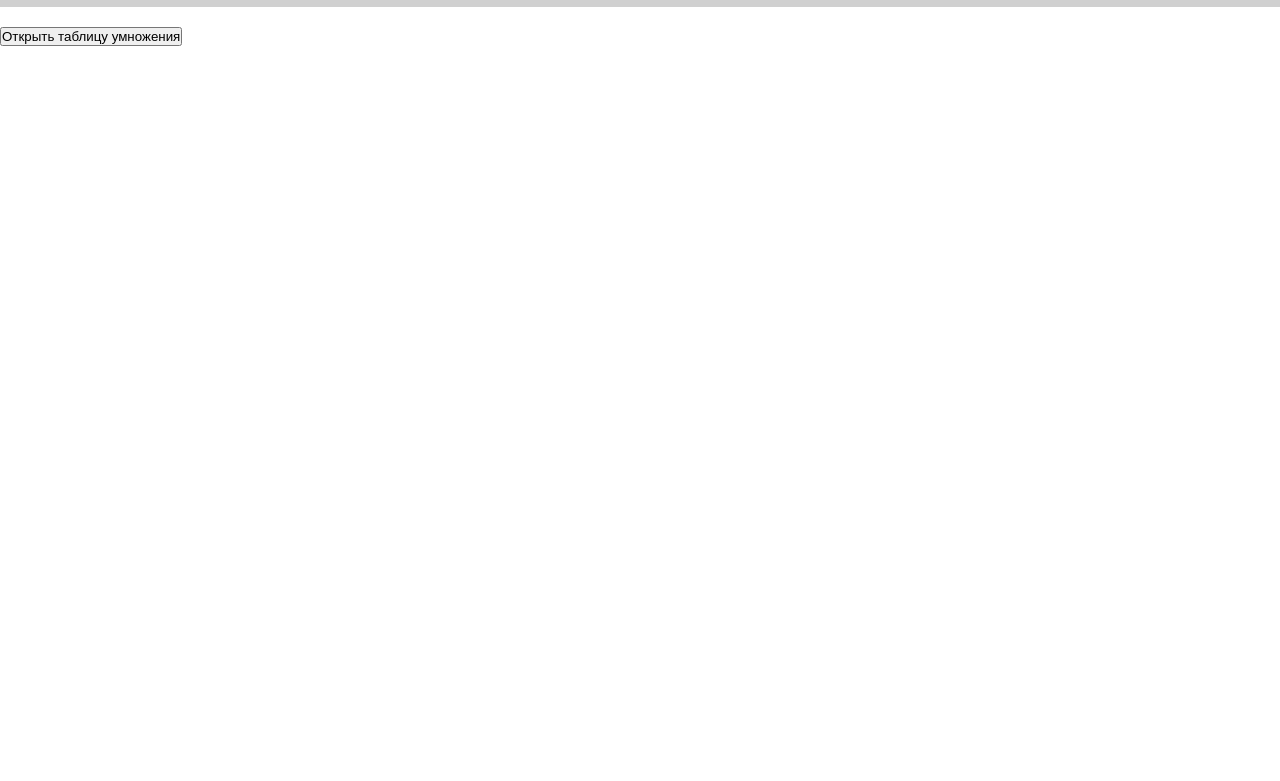
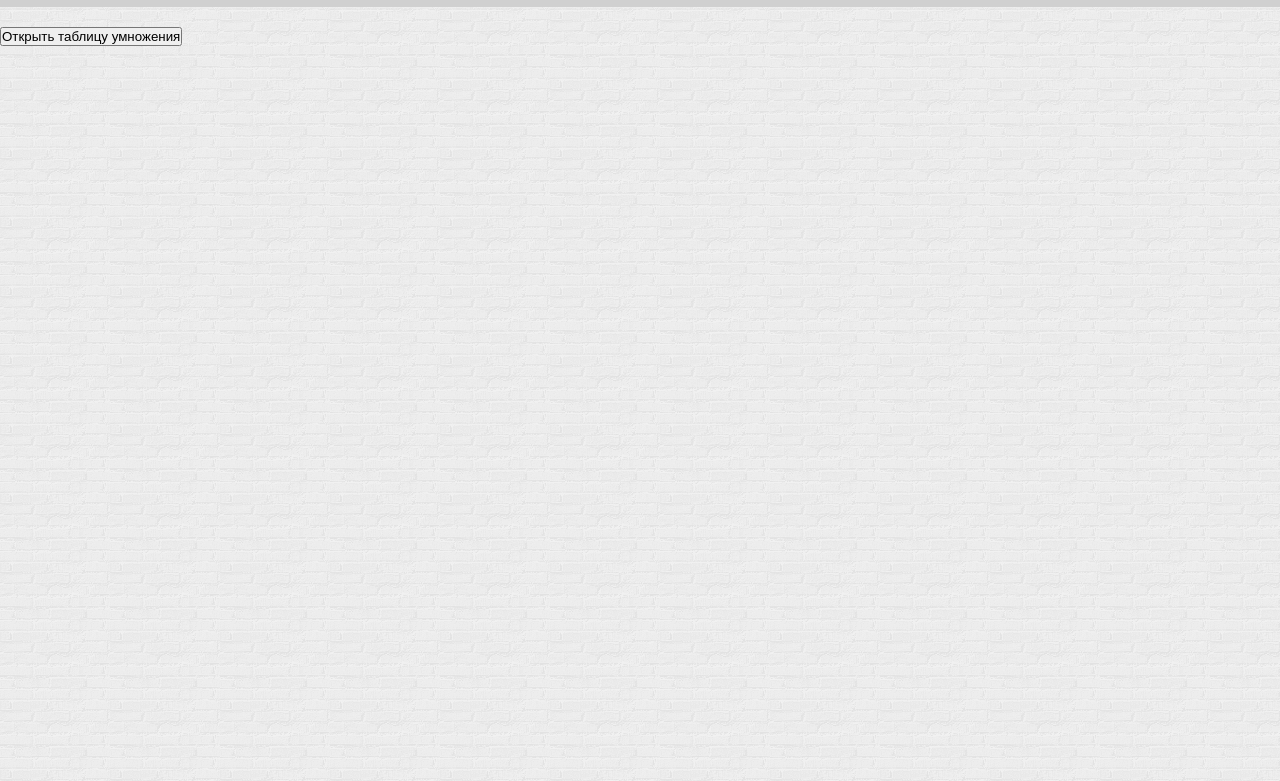
Before and after one commit to Alkorobov/Mult-tab_site, a plain HTML site: page index.html in a window 1280 px wide. Shown: the part 83-864 px from the top of the page. Drawn offline with Linux system fonts and the light colour scheme.

Commit message:
Some style changed

```diff
--- a/css/style.css
+++ b/css/style.css
@@ -3,7 +3,7 @@
 	padding: 0;
 }
 body{
-	background-image: url('images/brickwall.png');
+	background-image: url('../images/brickwall.png');
 }
 header{
 	height: 80px;
```
